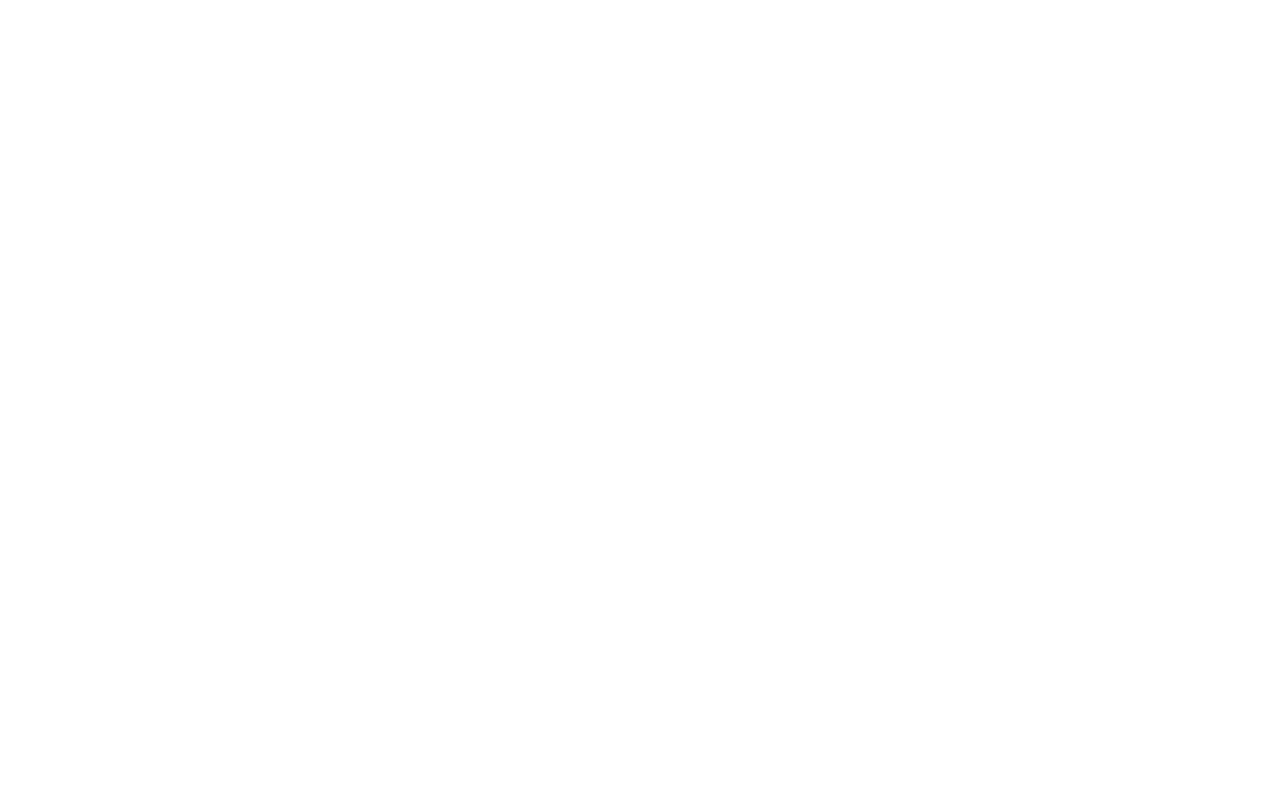
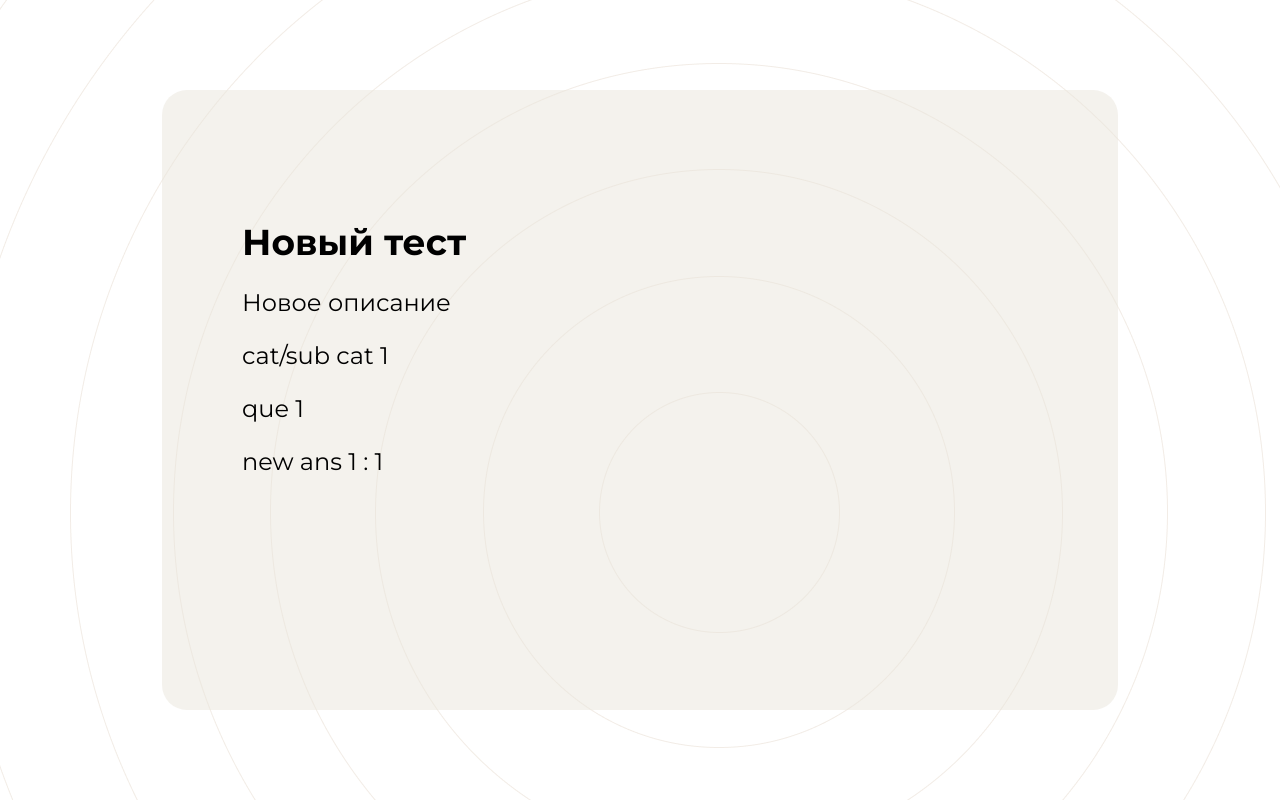
Before and after one commit to L1nk0r/dma-system-frontend, a Vue app: page /test/1 in a window 1280 px wide. Before the commit this address had no page. Built offline with nearby package versions, Linux system fonts and the light colour scheme; data requests are answered from the project's data file.

Commit message:
Get 1 test from api and handling error

```diff
--- a/db.json
+++ b/db.json
@@ -35,7 +35,7 @@
       ],
       "categories": [
         {
-          "name": "cat 5",
+          "name": "cat",
           "categories": [
             {
               "name": "sub cat 1",
@@ -57,6 +57,8 @@
           "elements_type": "cat"
         }
       ],
+      "last_modified_date": "2022-05-06",
+      "last_modified_person": "<ThisUserLogin>",
       "id": 1
     }
   ]
--- a/src/components/ds_test.vue
+++ b/src/components/ds_test.vue
@@ -1,21 +1,75 @@
 <template>
    <div class="test_content_wrapper">
       <div class="test_content">
-         <h1>Test name</h1>
-         <p>Interesting facts. Maybe some teories, words, links, цитаты великих людей, еще что-то, я пока это все не придумала</p>
+
+         <p v-if="CUR_TEST === null">No such test</p>
+         <div v-else>
+
+
+
+            <h1> {{ CUR_TEST.name }} </h1>
+            <p> {{ CUR_TEST.description }} </p>
+            <div
+               v-for="(cat, index) in CUR_TEST.categories"
+               :key="index">
+
+               <div
+                  v-for="(s_cat, index) in cat.categories"
+                  :key="index">
+                     <p>{{ cat.name }}/{{ s_cat.name}} </p>
+                     <div v-for="(que, index) in s_cat.questions"
+                           :key="index">
+                           <p>{{ que.question }}</p>
+                           <div v-for="(ans, index) in que.answers"
+                              :key="index">
+                              <p>{{ ans.text }} : {{ ans.weight }}</p>
+
+                        </div>
+                     </div>
+               </div>
+            </div>
+
+
+         </div>
+
       </div>
    </div>
 </template>
 
 <script>
+import { mapActions, mapGetters } from "vuex";
+import { useRoute } from "vue-router";
 export default{
    name: 'dsTest',
    data(){
-      return {}
+      return {
+         questionIndex: 0
+      }
    },
    components:{},
    props:{},
-   methods:{}
+   computed:{
+      ...mapGetters(["CUR_TEST"]),
+   },
+   methods:{
+      ...mapActions(["GET_ONE_TEST_FROM_API"]),
+      next(){
+         this.questionIndex++;
+      },
+      prev(){
+         this.questionIndex--;
+      }
+   },
+   created(){
+      let testId = useRoute().params.id;
+      /* this.$route.params.id */
+      this.GET_ONE_TEST_FROM_API(testId)
+      .then((response) => {
+         if (response.data) {
+            console.log("Test arrived!");
+         }
+    });
+   }
 }
 </script>
 
--- a/src/components/ds_test_cart.vue
+++ b/src/components/ds_test_cart.vue
@@ -172,7 +172,7 @@
       margin: 15px;
       height: 200px;
 
-      border: 1px solid black;
+      border: 1px solid rgba(0, 0, 0, 0.249);
       border-radius: 10px;
 
       display: grid;
@@ -183,15 +183,17 @@
       background-color: white;
       box-shadow: 5px;
 
-      -webkit-box-shadow: 0px 5px 10px 2px rgba(34, 60, 80, 0.2);
-      -moz-box-shadow: 0px 15px 10px 2px rgba(34, 60, 80, 0.2);
-      box-shadow: 0px 5px 10px 2px rgba(34, 60, 80, 0.2);
+
 
       transition: 0.4s;
    }
 
    .cart:hover{
       transform: translateY(-5px);
+      border: 1px solid rgba(0, 0, 0, 0.7);
+      -webkit-box-shadow: 0px 5px 10px 2px rgba(34, 60, 80, 0.2);
+      -moz-box-shadow: 0px 15px 10px 2px rgba(34, 60, 80, 0.2);
+      box-shadow: 0px 5px 10px 2px rgba(34, 60, 80, 0.2);
    }
 
    .cart div{
--- a/src/main.js
+++ b/src/main.js
@@ -29,6 +29,7 @@
       redactors: [],
       passing: []
     },
+    cur_test: null
   },
   mutations: {
     setToken(state, token) {
@@ -49,9 +50,13 @@
     },
     SET_TESTS_TO_STATE: (state, tests) => {
       tests.forEach(element => {
+        /* console.log(element); */
         let test = new Test(element);
         state.tests.push(test);
       });
+    },
+    SET_TEST_TO_STATE: (state, test) => {
+      state.cur_test = test;
     },
     ADD_NEW_ELEMENT: (state, element) => {
       state.new_test.categories.push(element);
@@ -76,7 +81,7 @@
     },
     SET_TEST_CREACTION_DATE: (state, date) => {
       state.new_test.creation_date = date;
-    }
+    },
   },
   actions: {
     onLogin({ commit }, { login, password }) {
@@ -102,18 +107,18 @@
           return error;
         });
     },
-    GET_TEST_FROM_API_BY_ID({commit}, id){
+    GET_ONE_TEST_FROM_API({ commit }, id){
       return axios(`${this.getters.getServerUrl}/tests/${id}`, {
         method: "GET",
       })
         .then((response) => {
-          commit("", response.data);
-          return response
+          commit("SET_TEST_TO_STATE", response.data);
+          return response;
         })
         .catch((error) => {
           console.log(error);
           return error;
-        })
+        });
     },
     SET_NEW_TEST(){
       const data = {
@@ -186,6 +191,9 @@
     NEW_TEST(state) {
       return state.new_test;
     },
+    CUR_TEST(state){
+      return state.cur_test;
+    }
   },
 });
 
--- a/src/router/index.js
+++ b/src/router/index.js
@@ -27,7 +27,7 @@
       component: dsUserProfile,
    },
    {
-      path: "/test",
+      path: "/test/:id",
       name: "Test",
       component: dsTest,
    }
```
